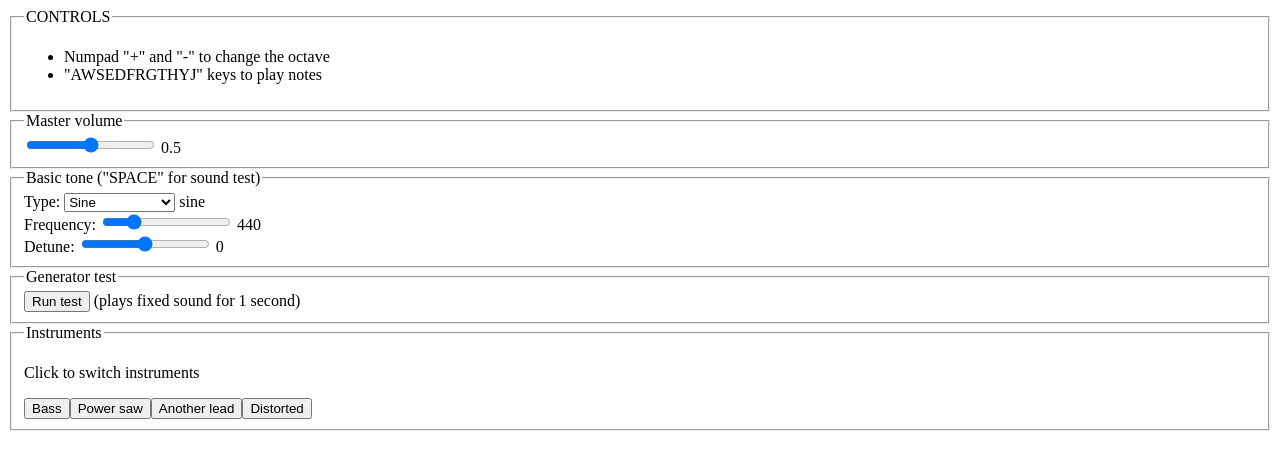
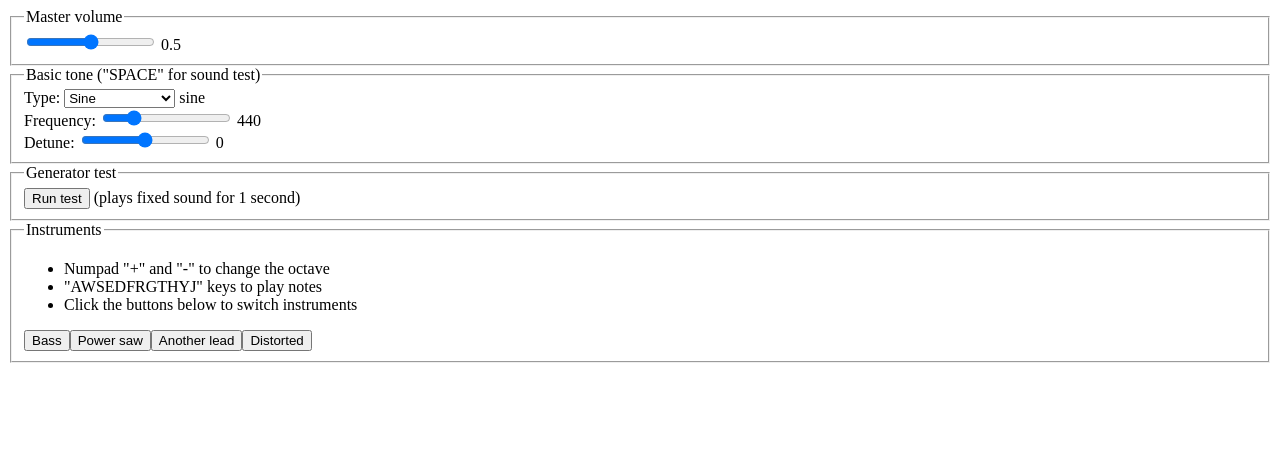
Before and after one commit to SkyLight1011/web-audio-api, a website with bundled scripts: page src/index.html in a window 1280 px wide. Built offline with nearby package versions, Linux system fonts and the light colour scheme.

Commit message:
Updated controls description

```diff
--- a/src/index.html
+++ b/src/index.html
@@ -6,15 +6,6 @@
 </head>
 <body>
 	<fieldset>
-		<legend>CONTROLS</legend>
-
-		<ul>
-			<li>Numpad "+" and "-" to change the octave</li>
-			<li>"AWSEDFRGTHYJ" keys to play notes</li>
-		</ul>
-	</fieldset>
-
-  <fieldset>
     <legend>Master volume</legend>
 
     <input type="range" id="master" min="0" max="1" step="0.01" value="0.5">
@@ -56,7 +47,12 @@
 
 	<fieldset id="instrumentsContainer">
 		<legend>Instruments</legend>
-    <p>Click to switch instruments</p>
+
+		<ul>
+			<li>Numpad "+" and "-" to change the octave</li>
+			<li>"AWSEDFRGTHYJ" keys to play notes</li>
+			<li>Click the buttons below to switch instruments</li>
+		</ul>
 
 	</fieldset>
 
```
